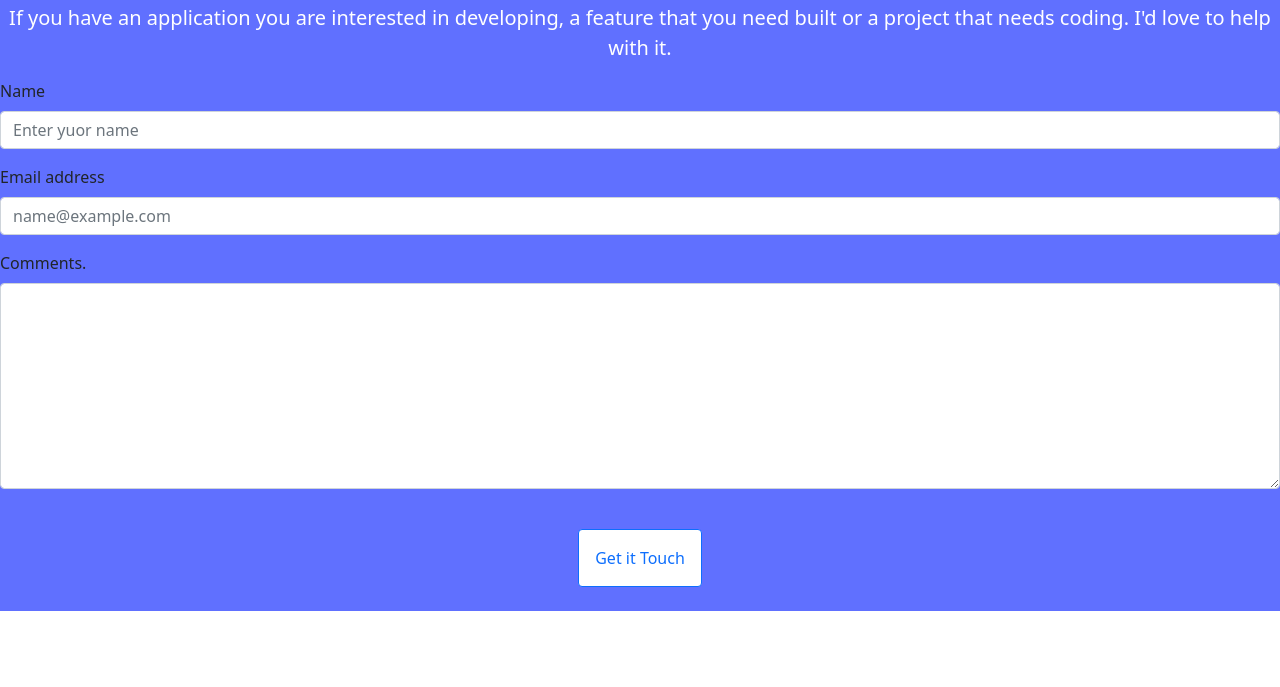
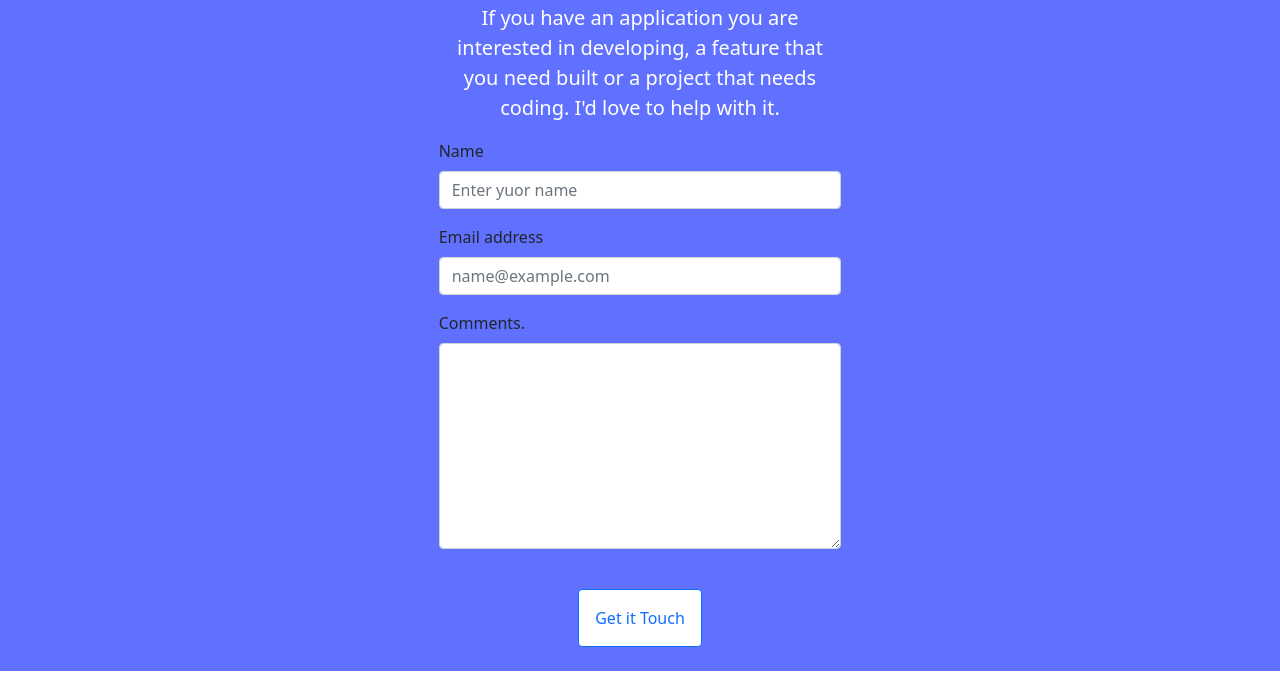
Before and after one commit to elhamatokhi/portfolio-bootstrap, a website: page index.html in a window 1280 px wide. Shown: the part 645-1332 px from the top of the page. Before the commit the page ends 1272 px from the top, so only its background shows below. Drawn offline with nearby package versions, Linux system fonts and the light colour scheme.

Commit message:
add class attribute and values to the footer

```diff
--- a/index.html
+++ b/index.html
@@ -64,7 +64,7 @@
 
     <footer id="Footer" style="background-color: #6070ff; padding-top: 60px;
     border-top-left-radius: 100px;">
-    <div >
+    <div class="container flex justify-content-center text-center col-ms-4 col-md-8 col-lg-4">
         <div class="contact-content">
         <div class="Contact-head ">
             <h2 class="text-white fs-1 text-center">Contact me</h2>
```
